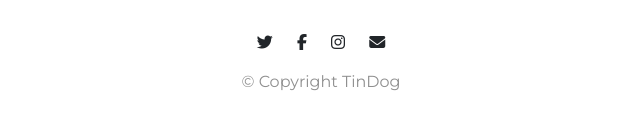
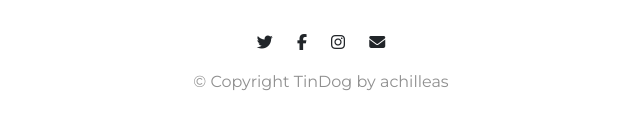
Before and after one commit to axilleasdev/TinDog-Start-master, a plain HTML site: page index.html in a window 1280 px wide. Shown: the part 3173-3303 px from the top of the page, 319-959 px from the left. Drawn offline with nearby package versions, Linux system fonts and the light colour scheme.

Commit message:
Copyright footer

```diff
--- a/index.html
+++ b/index.html
@@ -3,7 +3,7 @@
 
 <head>
   <meta charset="utf-8">
-  <title>TinDogs</title>
+  <title>TinDog</title>
 
   <!-- Font awesome -->
 
@@ -219,7 +219,7 @@
         <i class="footer-icons fa-brands fa-facebook-f"></i>
         <i class="footer-icons fa-brands fa-instagram"></i>
         <i class="footer-icons fa-solid fa-envelope"></i>
-        <p>© Copyright TinDog</p>
+        <p>© Copyright TinDog by achilleas</p>
       </div>
     </div>
   </footer>
```
